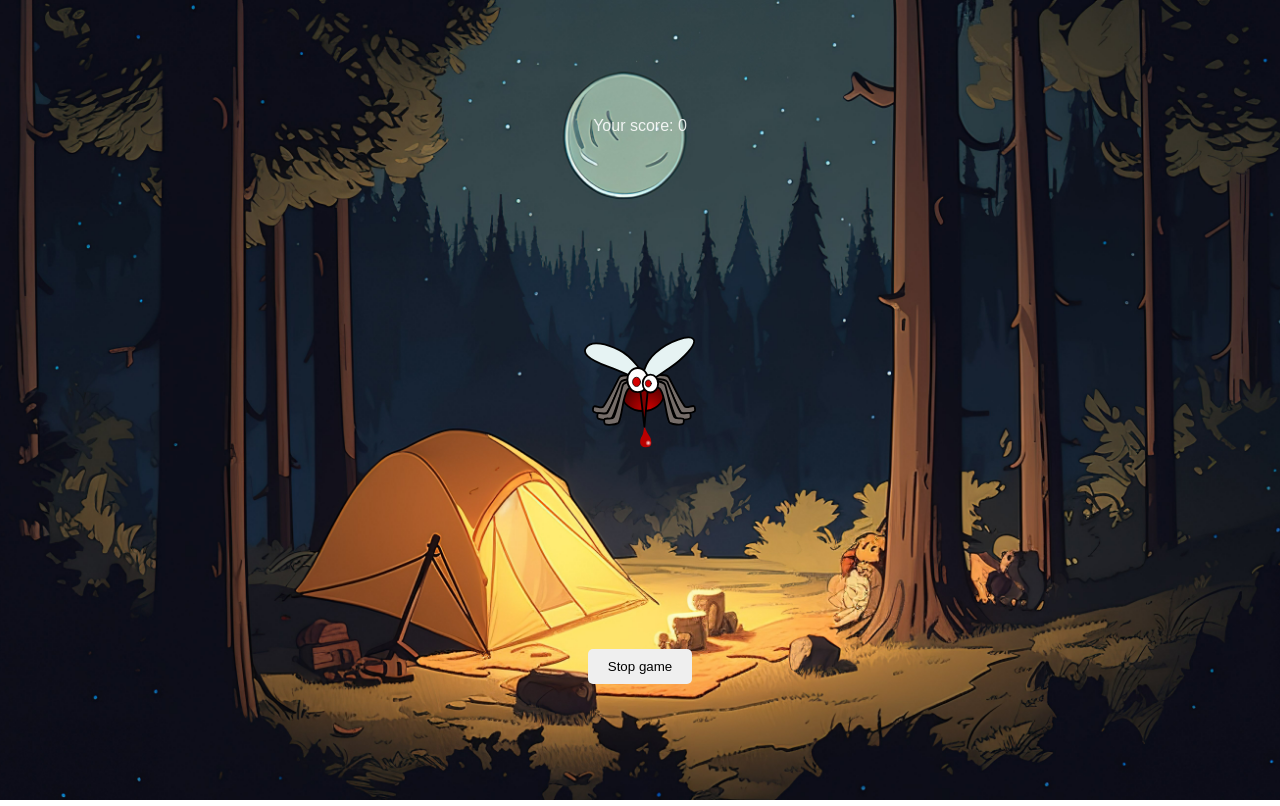
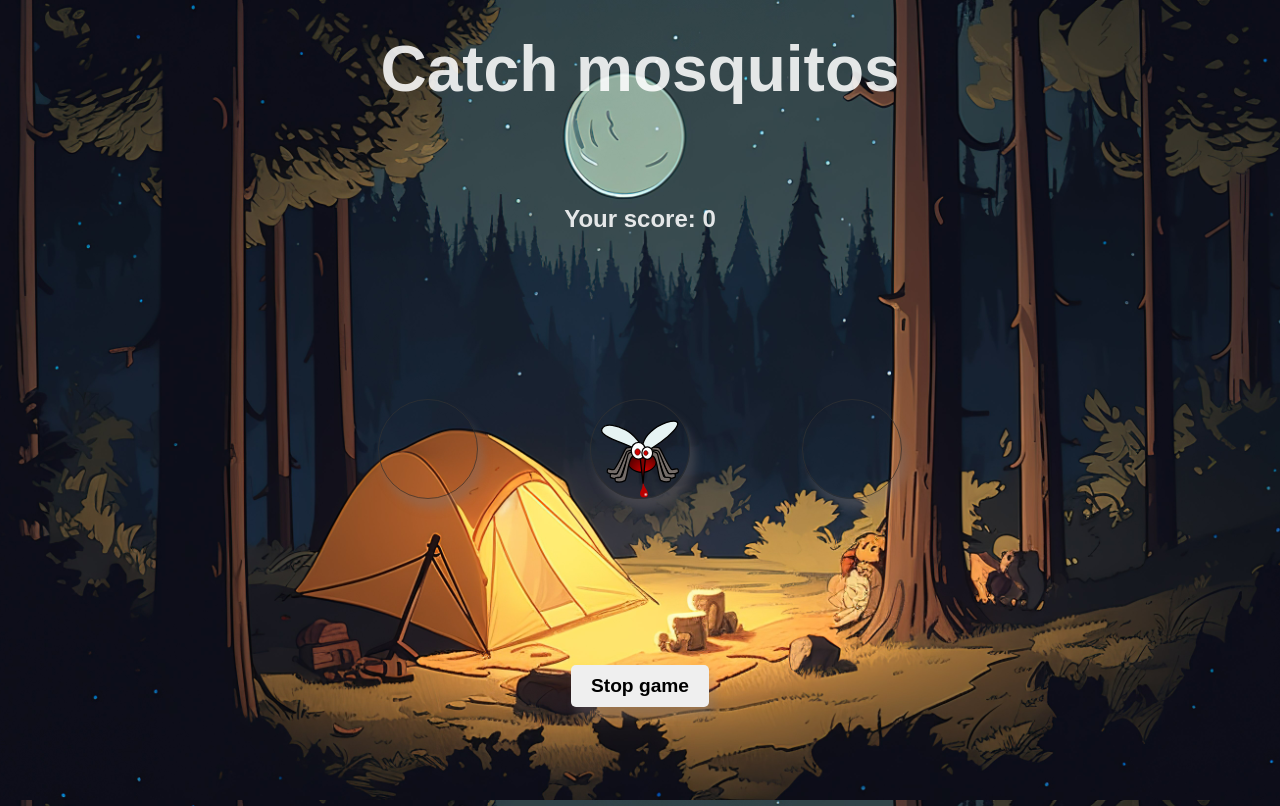
Before and after one commit to KozhInna/speed-game-react, a React (Vite) app: page / in a window 1280 px wide. Both pictures are taken after a click on the button "Easy". Built offline with nearby package versions, Linux system fonts and the light colour scheme; a web font is replaced by a local one.

Commit message:
conditional game-over statements

```diff
--- a/src/App.jsx
+++ b/src/App.jsx
@@ -12,13 +12,19 @@ function App() {
   const [player, setPlayer] = useState();
   const [circles, setCircles] = useState([]);
   const [score, setScore] = useState(0);
-  const [gameStart, setGameStart] = useState(false);
+  const [gameOn, setGameOn] = useState(false); //false
   const [gameOver, setGameOver] = useState(false);
-  const [gameLaunch, setGameLaunch] = useState(true);
-  const [current, setCurrent] = useState(-1);
+  const [gameLaunch, setGameLaunch] = useState(true); //true
+  const [current, setCurrent] = useState(); //-1
+  /*  const healtharr = [1, 2, 3];
+  const [health, setHealth] = useState(healtharr); */
+
   const timeoutIdRef = useRef(null);
   const rounds = useRef(0);
   const currentInst = useRef(0);
+
+  /* console.log("health", health); */
+  console.log("current", current);
 
   let pace = 1000;
   let amountOfCircles;
@@ -27,34 +33,55 @@ function App() {
     const { amount } = levels.find((el) => el.name === level);
     amountOfCircles = amount;
 
-    const circlesArray = Array.from({ length: amount }, (_, i) => i);
+    const circlesArray = Array.from({ length: amountOfCircles }, (_, i) => i);
 
     setCircles(circlesArray);
     setPlayer({ level: level, name: name });
-    setGameLaunch(false);
-    setGameStart(true);
+    /* setGameLaunch(false); */
+    setGameLaunch((prevLaunch) => !prevLaunch);
+    gameStart();
+  }
+  function gameStart() {
+    /*  setGameStart(true); */
+    setGameOn(!gameOn);
     randomNumb();
   }
 
   const stopHandler = () => {
-    setGameStart(false);
-    setGameOver(true);
+    setGameOn(false);
+    setGameOver(!gameOver);
     clearTimeout(timeoutIdRef.current);
     timeoutIdRef.current = null;
+    rounds.current = null;
+    pace = 1000;
   };
   function closeHandler() {
-    setGameLaunch(true);
-    setGameOver(false);
+    setGameOver(!gameOver);
+    setGameLaunch(!gameLaunch);
+    setScore(0);
+    // setGameLaunch(true);
+    // setGameOver(false);
   }
+
+  /*  function healthhandler() {
+    const newHealth = healtharr.slice(-health.lenght + 1);
+    setHealth(newHealth);
+  } */
+
   function circleClickHandler(id) {
+    console.log("current_id", id);
     console.log("id", id);
     if (current !== id) {
+      /* if (health.length > 1) {
+        healthhandler();
+      } else { */
       stopHandler();
       return;
-    } else {
-      rounds.current--;
-      setScore(score + 10);
+      /*   } */
     }
+    rounds.current--;
+    // setScore(score + 10);
+    setScore((prevScore) => prevScore + 10);
   }
 
   function randomNumb() {
@@ -66,25 +93,29 @@ function App() {
     do {
       nextActive = getRandomNum(0, amountOfCircles);
     } while (nextActive === currentInst.current);
+
     setCurrent(nextActive);
-
     rounds.current++;
     currentInst.current = nextActive;
     timeoutIdRef.current = setTimeout(randomNumb, pace);
-    console.log(nextActive);
     pace *= 0.95;
+
+    console.log("nextActive", nextActive);
   }
+
   return (
     <>
+      <h1>Catch mosquitos</h1>
       {gameLaunch && <NewGame onclick={gameSetHandler} />}
 
-      {gameStart && (
+      {gameOn && (
         <Game
           current={current}
           score={score}
           circles={circles}
           stopHandler={stopHandler}
           circleClickHandler={circleClickHandler}
+          /* health={health} */
         />
       )}
       {gameOver && (
--- a/src/UI_components/Circle.jsx
+++ b/src/UI_components/Circle.jsx
@@ -1,9 +1,8 @@
-import styles from "./Circle.module.css";
-
 function Circle({ circleClickHandler, current, id }) {
   return (
     <div
-      className={current ? styles.circle : null}
+      /* className={styles.circle} */
+      className={`circle ${current ? "active" : ""}`}
       onClick={() => circleClickHandler(id)}
     ></div>
   );
--- a/src/UI_components/Circle.module.css
+++ /dev/null
@@ -1,7 +0,0 @@
-.circle {
-  background-image: url("../assets/mosquito_blood.svg");
-  background-repeat: no-repeat;
-  background-size: 100% 100%;
-  height: 7rem;
-  width: 7rem;
-}
--- /dev/null
+++ b/src/UI_components/HealthLevel.jsx
@@ -0,0 +1,7 @@
+import styles from "./HealthLevel.module.css";
+
+function HealthLevel() {
+  return <div className={styles.healthLevel}></div>;
+}
+
+export default HealthLevel;
--- a/src/components/Game.jsx
+++ b/src/components/Game.jsx
@@ -1,15 +1,36 @@
 import Circle from "../UI_components/Circle";
+/* import HealthLevel from "../UI_components/HealthLevel"; */
 import styles from "./Game.module.css";
 
-function Game({ score, circles, stopHandler, circleClickHandler, current }) {
+function Game({
+  score,
+  circles,
+  /*  health, */
+  stopHandler,
+  circleClickHandler,
+  current,
+}) {
   return (
     <>
       <div className={styles.layout}>
         <div className={styles.game_box}>
-          <div>
-            <p>Your score: {score}</p>
+          <div className={styles.healthScore_box}>
+            {/* <div className={styles.health_box}> */}
+            {/* <HealthLevel />
+              <HealthLevel />
+              <HealthLevel /> */}
+            {/* {health.map((_, i) => (
+                <HealthLevel key={i} />
+              ))} */}
+            {/* </div> */}
+            <h2>Your score: {score}</h2>
           </div>
+
           <div className={styles.circles_box}>
+            {/*  <Circle />
+            <Circle />
+            <Circle /> */}
+
             {circles.map((_, i) => (
               <Circle
                 current={current === i}
--- a/src/components/Game.module.css
+++ b/src/components/Game.module.css
@@ -2,7 +2,7 @@
   display: flex;
   align-items: center;
   justify-content: center;
-  height: 100vh;
+  height: calc(100vh - 100px);
   width: 100vw;
 }
 .game_box {
@@ -19,8 +19,30 @@
   font-family: inherit;
   border: none;
   border-radius: 5px;
+  font-size: 1.2rem;
+  box-shadow: 5px 9.9px 9.9px hsla(0, 3%, 47%, 0.35);
+  color: black;
+  font-weight: 700;
 }
 .circles_box {
   display: flex;
   gap: 7rem;
 }
+.health_box {
+  display: flex;
+  gap: 1rem;
+  background-color: white;
+  padding: 5px;
+  box-shadow: 5px 9.9px 9.9px hsla(0, 3%, 47%, 0.35);
+  border-radius: 5px;
+}
+h2 {
+  font-weight: 800;
+  text-align: center;
+}
+.healthScore_box {
+  display: flex;
+  justify-content: space-around;
+  gap: 20px;
+  width: 100%;
+}
--- a/src/components/GameOver.jsx
+++ b/src/components/GameOver.jsx
@@ -3,22 +3,29 @@ function GameOver({ name, score, level, closeHandler }) {
   return (
     <div className={styles.layout}>
       <div className={styles.gameOverBox}>
-        <h1>Game over</h1>
+        <h2>Game over</h2>
         <div className={styles.details}>
-          <p>{name}</p>
+          <p className={styles.name}>{name}</p>
           <div className={styles.score}>
-            <p>Your score: {score}</p>
-            <p>Your level: {level}</p>
+            <p>
+              Your score: <span className={styles.scoreLevel}>{score}</span>
+            </p>
+            <p>
+              Your level: <span className={styles.scoreLevel}>{level}</span>
+            </p>
           </div>
         </div>
-        <p>
-          Lorem ipsum, dolor sit amet consectetur adipisicing elit. Tempora
-          error vitae earum ratione repudiandae asperiores reiciendis, commodi
-          dignissimos dolore voluptates necessitatibus sequi vel molestias
-          fugiat magnam, amet assumenda eaque. Aliquid libero ad sed adipisci
-          minima sit inventore veniam eaque repudiandae aperiam dignissimos
-          tenetur necessitatibus, ipsum odit molestias unde accusantium et.
-        </p>
+        {score === 0 && <p>Try again or you will be bitten🩸.</p>}
+        {score >= 10 && score < 50 && (
+          <p>
+            It not time to sleep! You will be disturbed by 🦟🦟🦟. Try again.
+          </p>
+        )}
+        {score >= 50 && score < 100 && (
+          <p>Now you can sleep some time 💤 quietly.</p>
+        )}
+        {score >= 100 && <p>Now you can sleep all night long 💤.</p>}
+
         <button onClick={closeHandler} className={styles.closeButton}>
           ╳
         </button>
--- a/src/components/GameOver.module.css
+++ b/src/components/GameOver.module.css
@@ -7,6 +7,7 @@
   justify-items: center;
   height: 100%;
   width: 100%;
+  font-weight: 700;
 }
 .gameOverBox {
   width: 40%;
@@ -18,6 +19,7 @@
   color: #444;
   border-radius: 5px;
   position: relative;
+  gap: 20px;
 }
 .details {
   display: grid;
@@ -37,9 +39,15 @@
   top: 10px;
   right: 10px;
 }
-.gameOverBox h1 {
+.gameOverBox h2 {
   text-transform: uppercase;
 }
 .gameOverBox p {
   text-align: center;
 }
+.scoreLevel {
+  color: #ad1a1a;
+}
+.name {
+  text-transform: uppercase;
+}
--- a/src/components/NewGame.jsx
+++ b/src/components/NewGame.jsx
@@ -9,7 +9,6 @@ function NewGame({ onclick }) {
   return (
     <div className={styles.container}>
       <div className={styles.interface}>
-        <h1>Catch mosquitos</h1>
         <h2>Enter your name</h2>
         <input type="text" onChange={inputHandler} />
         <h2>Set a level of difficulty to start a game</h2>
--- a/src/components/NewGame.module.css
+++ b/src/components/NewGame.module.css
@@ -1,6 +1,6 @@
 .container {
   max-width: 100%;
-  height: 100vh;
+  height: calc(100vh - 100px);
   display: flex;
   align-items: flex-start;
   justify-content: center;
@@ -13,10 +13,7 @@
   justify-content: center;
   gap: 30px;
 }
-.interface h1 {
-  font-size: 4rem;
-  text-align: center;
-}
+
 .interface h2 {
   font-weight: 800;
   text-align: center;
--- a/src/index.css
+++ b/src/index.css
@@ -19,12 +19,27 @@ body {
   max-width: 100vw;
   max-height: 100vh;
 }
-circle.active {
-  /*  background-color: white; */
-  height: 7rem;
-  width: 7rem;
-  /* border-radius: 50%; */
+
+.circle {
+  background-color: transparent;
+  border: 1px solid rgb(51, 51, 51, 0.7);
+  border-radius: 50%;
+  height: 100px;
+  width: 100px;
   display: flex;
   justify-content: center;
   align-items: center;
+  box-shadow: 5px 9.9px 9.9px hsla(0, 3%, 47%, 0.35);
 }
+.circle.active {
+  background-image: url("./assets/mosquito_blood.svg");
+  background-repeat: no-repeat;
+  background-size: 80% 80%;
+  background-position: bottom;
+}
+
+h1 {
+  margin-top: 2rem;
+  font-size: 4rem;
+  text-align: center;
+}
```
Also changed, not shown: src/UI_components/HealthLevel.module.css (added, +10 -0 lines), src/assets/health.png (added).
